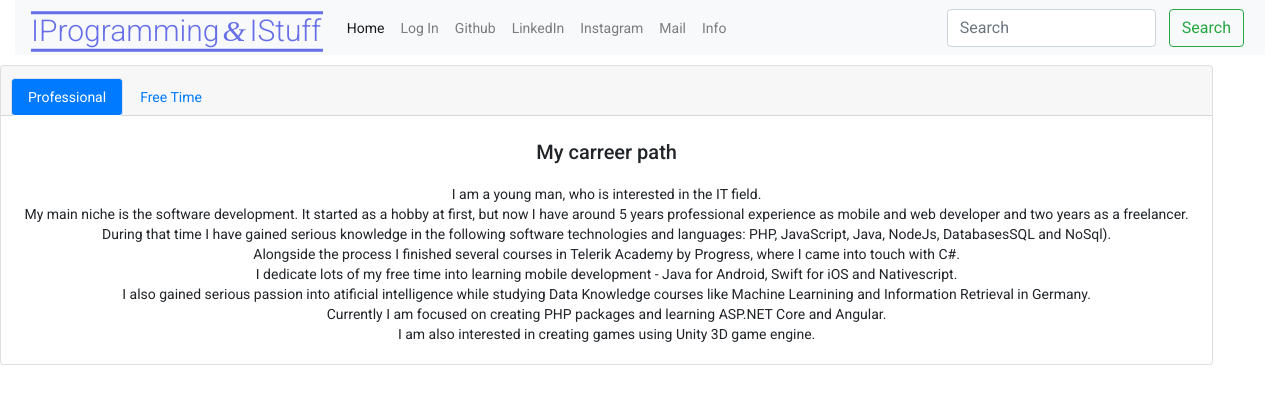
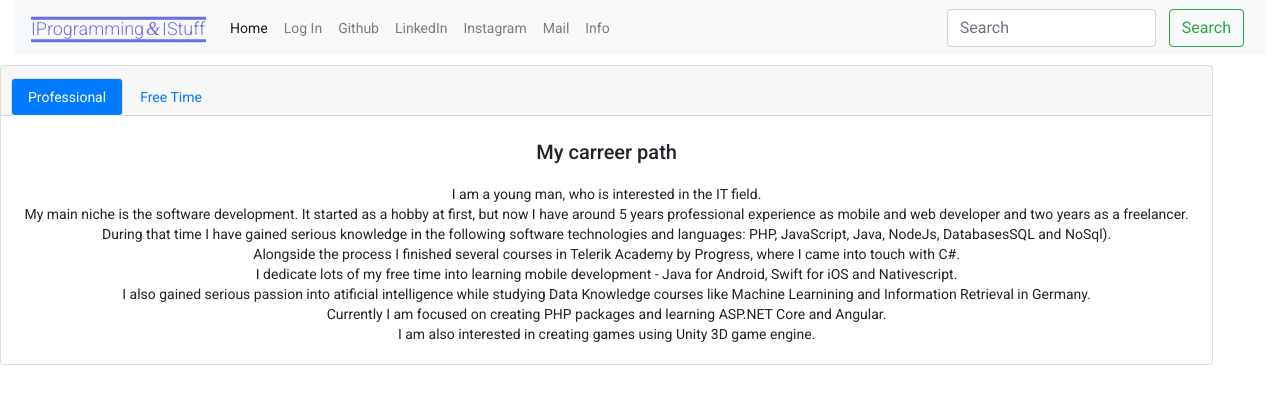
Before and after one commit to IvanGrigorov/Blog, an Angular app: page /info in a window 1280 px wide. Shown: the top 404 px of the page. Built offline with nearby package versions, Linux system fonts and the light colour scheme.

Commit message:
add programming section and make logo smaller

```diff
--- a/src/app/articles/articles.component.html
+++ b/src/app/articles/articles.component.html
@@ -31,6 +31,7 @@
         <ul class="list-group">
           <li class="list-group-item disabled" aria-disabled="true">Популярни тагове</li>
           <li (click)="this.quickSearch('');" class="list-group-item">Всички</li>
+          <li (click)="this.quickSearch('Programming');" class="list-group-item">Programming</li>
           <li (click)="this.quickSearch('Наука');" class="list-group-item">Наука</li>
           <li (click)="this.quickSearch('Физика');" class="list-group-item">Физика</li>
           <li (click)="this.quickSearch('Космология');" class="list-group-item">Космология</li>
--- a/src/app/pnavigation/pnavigation.component.css
+++ b/src/app/pnavigation/pnavigation.component.css
@@ -5,7 +5,7 @@
 .ml5 {
     position: relative;
     font-weight: 300;
-    font-size: 1.5em;
+    font-size: 0.9em;
     color: #666fe7;
   }
 
```
